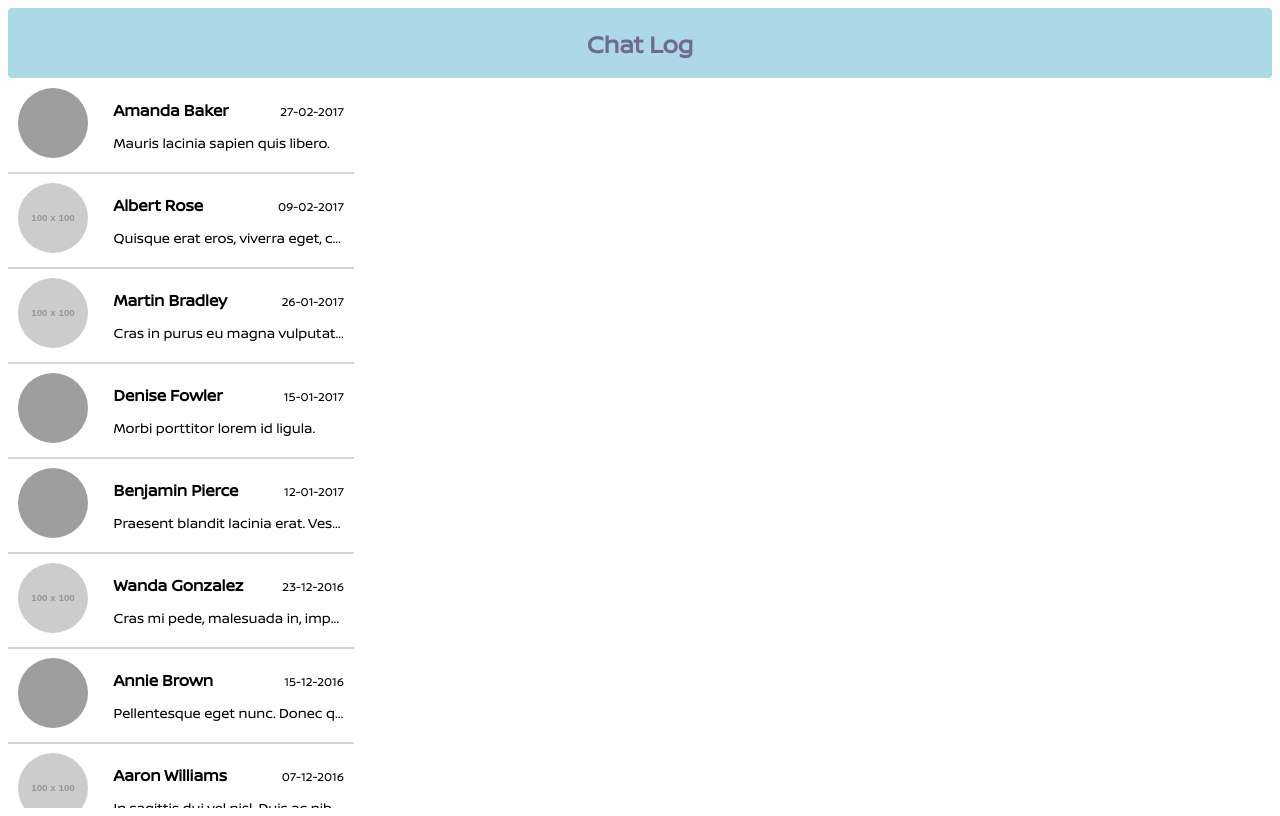
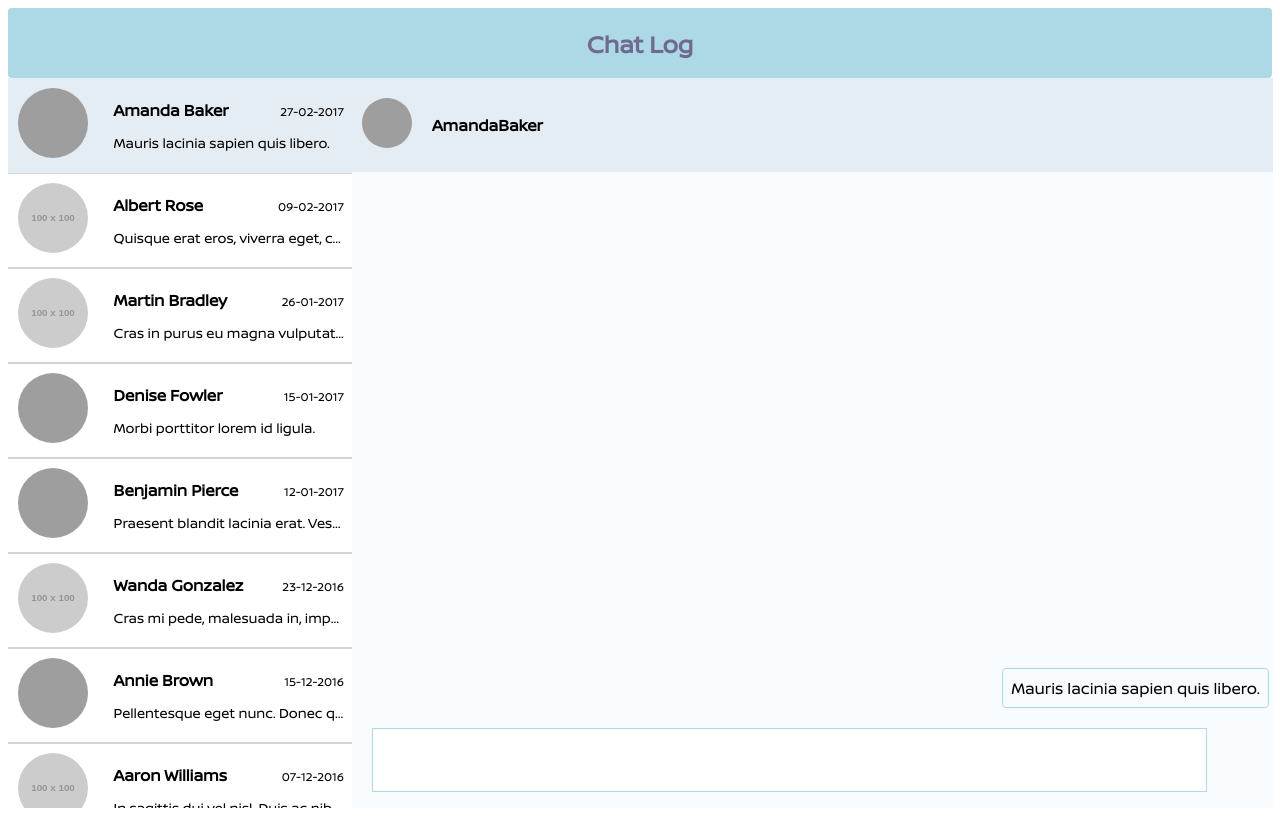
Before and after one commit to josutty/walmart-ui-assignment, an Angular app: page / in a window 1280 px wide. Built offline with nearby package versions, Linux system fonts and the light colour scheme; grey boxes are pictures that could not be loaded.

Commit message:
style improvements

```diff
--- a/src/app/modules/chat-log/components/chat-list/chat-list.component.html
+++ b/src/app/modules/chat-log/components/chat-list/chat-list.component.html
@@ -1,7 +1,7 @@
 <html>
 <div class="outer-container">
-  <div class="box-containner" *ngFor="let item of displayData">
-    <div class="tile-position">
+  <div class="box-containner" *ngFor="let item of displayData;let i=index">
+    <div class="tile-position" (click)="chatMsg(item,i)" [ngStyle]="{'background-color': i==chatrowIndex[0] ? '#e4edf4' : '' }">
       <div class="img-container">
         <img src={{item.avatar}}
           onerror="this.onerror=null;this.src='https://britz.mcmaster.ca/images/nouserimage.gif/image';"
@@ -19,4 +19,19 @@
   </div>
 </div>
 
+<div class="chat-area">
+  <div class="chat-header">
+    <div *ngIf="!img">
+      <img src='https://britz.mcmaster.ca/images/nouserimage.gif/image'  class="img-position" style="width: 50px;height: 50px;">
+    </div>
+    <div *ngIf="img">
+      <img src={{img}}  class="img-position" style="width: 50px;height: 50px;">
+    </div>
+
+    <label class="name">{{fullName}}</label>
+  </div>
+  <div class="msg">{{msg}}</div>
+  <input type="text" />
+</div>
+
 </html>
--- a/src/app/modules/chat-log/components/chat-list/chat-list.component.scss
+++ b/src/app/modules/chat-log/components/chat-list/chat-list.component.scss
@@ -23,8 +23,9 @@
     overflow-y: scroll;
     height: calc(100vh - 70px);
     overflow-x: hidden;
-    max-width: 27vw;
-    min-width: 25vw;
+    width: 27vw;
+    // min-width: 25vw;
+    float: left;
 }
 
 .tile-position {
@@ -62,15 +63,69 @@
     align-items: baseline;
 }
 
+.chat-area {
+    background-color: #f8fcff;
+    position: absolute;
+    left: 27.5vw;
+    height: calc(100vh - 70px);
+    right: 7px;
+}
+
+input[type="text"] {
+    bottom: 16px;
+    position: absolute;
+    width: 90%;
+    height: 60px;
+    left: 20px;
+    border: 1px solid lightblue;
+}
+
+.chat-area {
+    float: left;
+    overflow-y: scroll;
+}
+
+.msg {
+    text-align: end;
+    padding-right: 10px;
+    border: 0;
+    position: absolute;
+    bottom: 100px;
+    right: 4px;
+    border: 1px solid lightblue;
+    border-radius: 4px;
+    padding: 8px;
+    margin-left: 10px;
+}
+
+.chat-header{
+    background: #e4edf4;
+    display: flex;
+    align-items: center;
+    padding: 10px;
+    height: 74px;
+}
+
+.name {
+    padding-left: 20px;
+    font-weight: bold
+}
+
 @media screen and (max-width: 1200px) {
     .outer-container {
-        max-width: 40%;
+        width: 40%;
+    }
+    .chat-area {
+        left: 40%;
     }
 }
 
 @media screen and (max-width: 800px) {
     .outer-container {
-        max-width: 50%;
+        width: 50%;
+    }
+    .chat-area {
+        left: 50%;
     }
 }
 
--- a/src/app/modules/chat-log/components/chat-list/chat-list.component.ts
+++ b/src/app/modules/chat-log/components/chat-list/chat-list.component.ts
@@ -10,6 +10,10 @@ export class ChatListComponent implements OnInit {
   memberData: any;
   messageData: any;
   displayData: any = [];
+  msg: any;
+  fullName: any;
+  img: any;
+  chatrowIndex: any = [0];
 
   constructor(private chatLogService : ChatLogService) { }
 
@@ -61,7 +65,17 @@ export class ChatListComponent implements OnInit {
       }
 
       this.displayData.sort(function(a,b){return <any>new Date(b.timestamp) - <any>new Date(a.timestamp)});
-      console.log(this.displayData)
+      this.msg = this.displayData[0].message;
+      this.img = this.displayData[0].avatar;
+      this.fullName = this.displayData[0].firstName + this.displayData[0].lastName;
+  }
+
+  chatMsg(event,index) {
+    this.chatrowIndex.pop();
+    this.chatrowIndex.push(index)
+    this.msg = event.message;
+    this.img = event.avatar;
+    this.fullName = event.firstName + event.lastName;
   }
 
 
```
